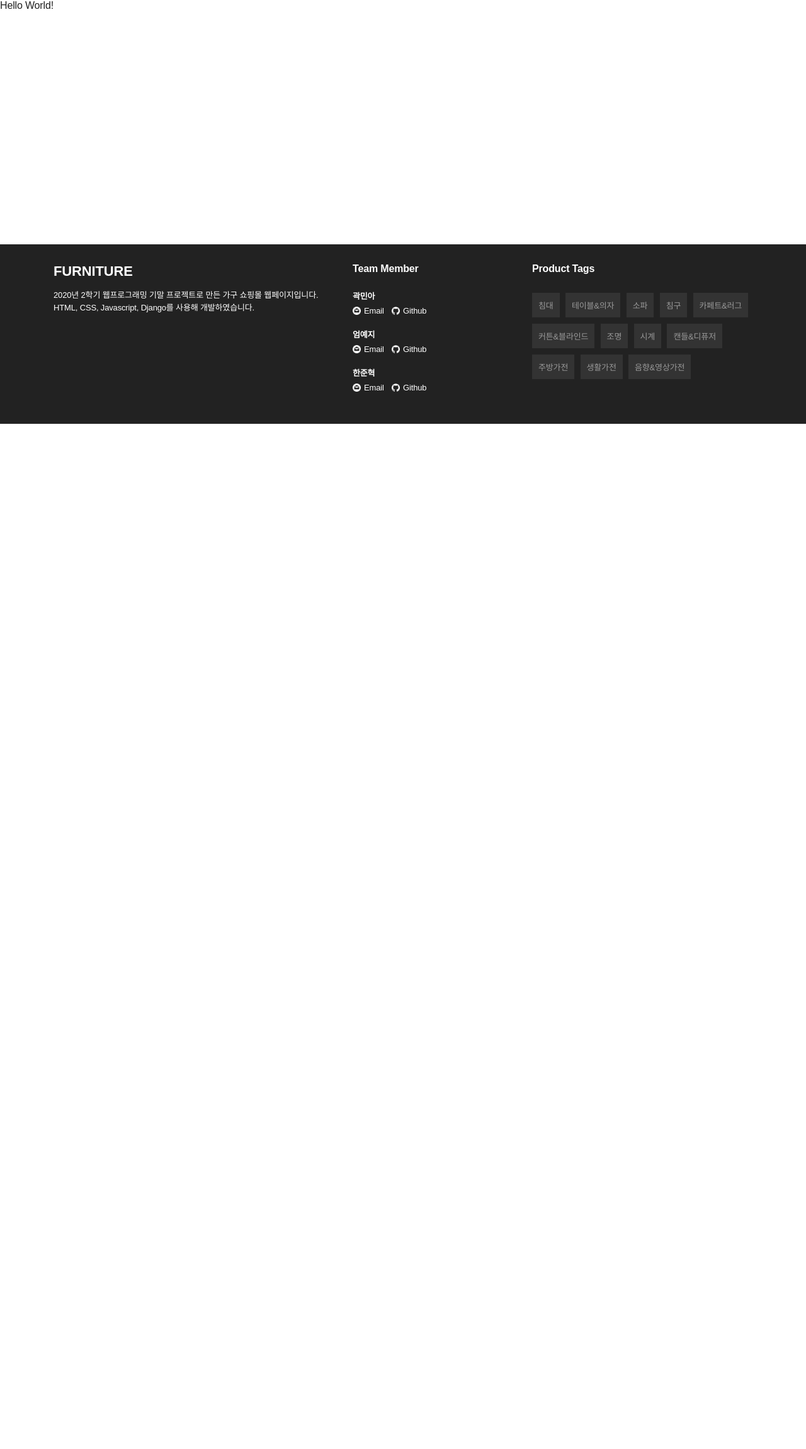
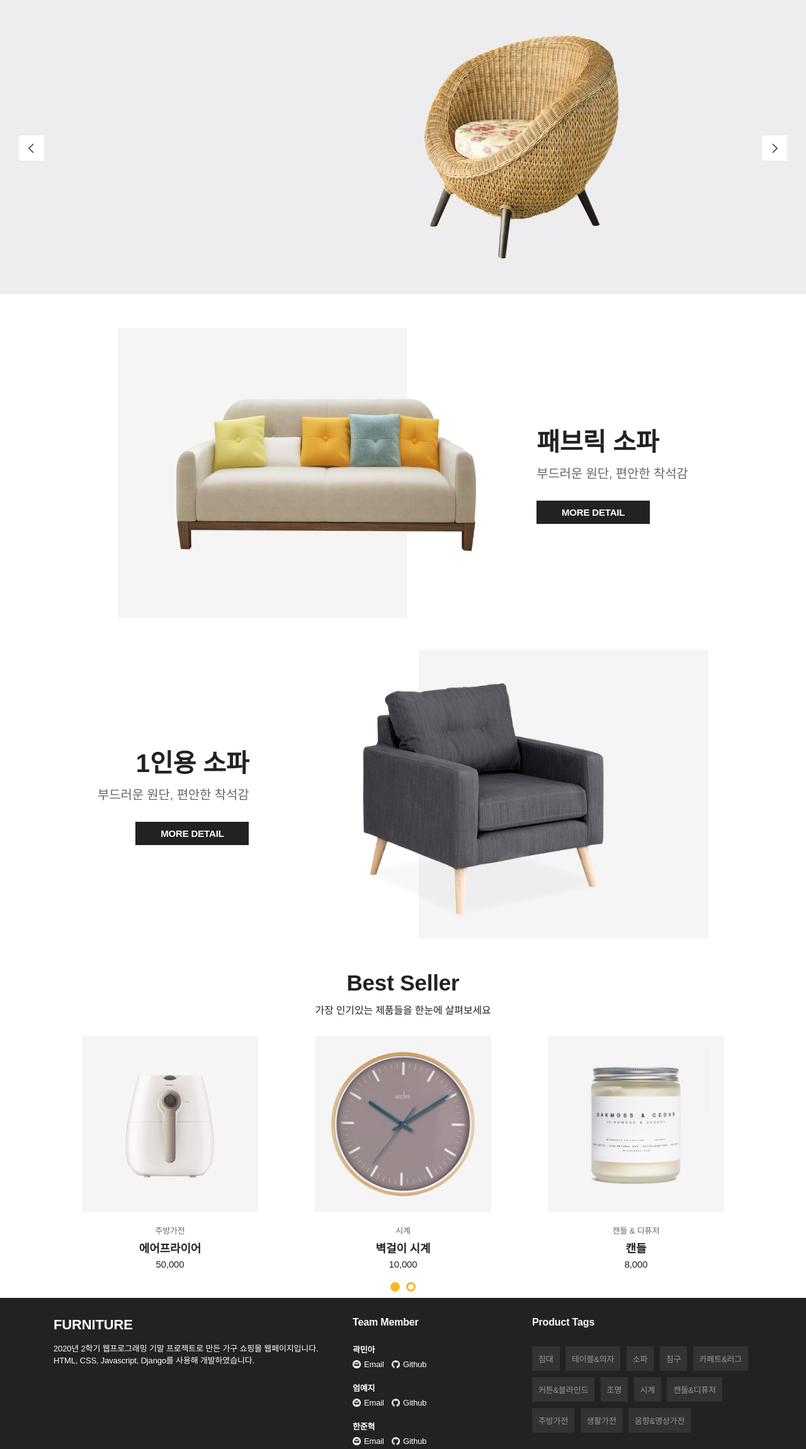
Before and after one commit to Han-Joon-Hyeok/Django_Shopping_mall, a Django app: template page/templates/main.html in a window 1280 px wide. Shown: the part 127-2428 px from the top of the page at 63% size. Before the commit the page ends 800 px from the top, so only its background shows below. Run offline with Django 3.2, Linux system fonts and the light colour scheme; the template is opened without the code that fills it, so the values that code supplies are empty; some libraries are stand-ins or nearby versions; some web fonts are replaced.

Commit message:
Add banner & main products & best seller in main page

```diff
--- a/page/static/css/base.css
+++ b/page/static/css/base.css
@@ -216,6 +216,12 @@ input {
   display: none;
 }
 
+/* Content */
+
+.content {
+  z-index: 1;
+}
+
 /* Footer */
 
 .footer {
--- a/page/static/css/main.css
+++ b/page/static/css/main.css
@@ -0,0 +1,216 @@
+/* Banner */
+
+.banner {
+  position: relative;
+  width: 100vw;
+  overflow: hidden;
+  z-index: -2;
+}
+
+.imgs {
+  position: absolute;
+}
+
+.imgs li {
+  float: left;
+}
+
+.imgs img {
+  width: 100vw;
+  height: auto;
+}
+
+.banner-btn span {
+  display: none;
+}
+
+.prev,
+.next {
+  position: absolute;
+  top: 50%;
+  transform: translateY(-50%);
+  width: 40px;
+  height: 40px;
+  background-color: #fff;
+  transition: box-shadow 300ms;
+}
+
+.prev:hover,
+.next:hover {
+  cursor: pointer;
+  box-shadow: 1px 1px 4px rgba(0, 0, 0, 0.2), -1px -1px 4px rgba(0, 0, 0, 0.2);
+}
+
+.prev {
+  margin-left: 30px;
+}
+
+.prev::before {
+  font-family: 'Pe-icon-7-stroke';
+  content: "\e686";
+  font-size: 40px;
+}
+
+.next {
+  right: 0;
+  margin-right: 30px;
+}
+
+.next::before {
+  font-family: 'Pe-icon-7-stroke';
+  content: "\e684";
+  font-size: 40px;
+}
+
+.main-products,
+.best-seller {
+  width: 1140px;
+  padding: 0 15px;
+  margin: 0 auto;
+}
+
+.product {
+  display: flex;
+  justify-content: space-around;
+  align-items: center;
+  flex-wrap: wrap;
+  padding: 0 70px;
+  margin: 50px 0;
+}
+
+.product a {
+  display: block;
+  width: 600px;
+  height: 460px;
+  overflow: hidden;
+}
+
+.product img {
+  translate: scale(1);
+  transition: all 500ms;
+}
+
+.product img:hover {
+  transform: scale(1.1);
+  transition: all 500ms;
+}
+
+.product-desc h2 {
+  font-size: 40px;
+  font-weight: 900;
+  margin-bottom: 8px;
+}
+
+.product:last-child h2 {
+  text-align: right;
+}
+
+.product-desc p {
+  font-size: 20px;
+  color: #666666;
+  margin-bottom: 30px;
+}
+
+.product-desc a {
+  display: block;
+  width: 180px;
+  height: fit-content;
+  background-color: #222;
+  color: #fff;
+  font-size: 15px;
+  font-weight: 700;
+  text-align: center;
+  text-transform: uppercase;
+  padding: 10px 0;
+  transition: all 500ms;
+}
+
+.product:last-child a {
+  margin-left: auto;
+}
+
+.product-desc a:hover {
+  background-color: #F9B61E;
+  color: #fff;
+}
+
+.best-seller {
+  text-align: center;
+}
+
+.best-seller h2 {
+  font-size: 35px;
+  font-weight: 900;
+  margin-bottom: 10px;
+}
+
+.best-seller > p {
+  font-size: 16px;
+  margin-bottom: 30px;
+}
+
+.best-products {
+  position: relative;
+  overflow: hidden;
+}
+
+.best-list {
+  position: absolute;
+}
+
+.best-list-item {
+  width: 370px;
+  float: left;
+  padding: 30px 20px;
+}
+
+.best-list-item img {
+  width: 280px;
+  height: 280px;
+  background-color: #F5F5F5;
+  padding: 20px;
+  margin-bottom: 15px;
+}
+
+.best-list-item a p {
+  font-size: 13px;
+  color: #666666;
+  margin-bottom: 5px;
+}
+
+.best-list-item h3 {
+  font-size: 18px;
+  font-weight: 900;
+  margin-bottom: 5px;
+}
+
+.best-list-item > p {
+  font-size: 15px;
+}
+
+.best-btn {
+  position: relative;
+  top: -10px;
+  display: flex;
+  justify-content: center;
+  align-items: center;
+}
+
+.best-prev,
+.best-next {
+  width: 15px;
+  height: 15px;
+  background-color: #fff;
+  border: 3px solid #F9B61E;
+  border-radius: 50%;
+  cursor: pointer;
+}
+
+.best-prev {
+  margin-right: 10px;
+  background-color: #F9B61E;
+}
+
+.best-btn span {
+  display: none;
+}
--- /dev/null
+++ b/page/static/js/main.js
@@ -0,0 +1,80 @@
+$(document).ready(function() {
+
+  // Banner
+
+  var $banner = $(".banner").find("ul");
+  var $bannerWidth;
+  var $bannerHeight;
+  var $bannerLength;
+  var rollingId;
+  var elementHeight;
+  var currentImage = 1;
+  var $bestProduct = $(".best-products").find("ul");
+  var $bestWidth;
+  var $bestHeight;
+  var $bestLength;
+  var currentBestProduct = 1;
+
+  $(".banner").mouseover(function() {
+    clearInterval(rollingId);
+  });
+
+  $(".banner").mouseout(function() {
+    rollingId = setInterval(function() { rollingStart(); }, 5000);
+  });
+
+  $(".prev").click(function() {
+    $banner.animate({left: "0px"}, 1000);
+    currentImage = 1;
+  });
+
+  $(".next").click(function() {
+    $banner.animate({left: - $bannerWidth + "px"}, 1000);
+  });
+
+  $(".best-prev").click(function() {
+    $bestProduct.animate({left: "0px"}, 1000);
+    $(".best-prev").css("background-color", "#F9B61E");
+    $(".best-next").css("background-color", "#fff");
+    currentBestProduct = 1;
+  });
+
+  $(".best-next").click(function() {
+    $bestProduct.animate({left: - $bestWidth*3 + "px"}, 1000);
+    $(".best-prev").css("background-color", "#fff");
+    $(".best-next").css("background-color", "#F9B61E");
+    currentBestProduct = 2;
+  });
+
+  rollingId = setInterval(function() { rollingStart(); }, 5000);
+
+  function rollingStart() {
+    if (currentImage == 1) {
+      $banner.animate({left: -$bannerWidth + "px"}, 1000);
+      currentImage = 2;
+    }
+    else {
+      $banner.animate({left: "0px"}, 1000);
+      currentImage = 1;
+    };
+  }
+
+  elementHeight = setInterval(function() { changeHeight(); }, 10);
+
+  function changeHeight() {
+    $bannerWidth = $banner.children().outerWidth();
+    $bannerHeight = $banner.children().outerHeight();
+    $bannerLength = $banner.children().length;
+    $banner.css("width", $bannerWidth * $bannerLength + "px");
+    $banner.css("height", $bannerHeight + "px");
+    $(".banner").css("height", $bannerHeight);
+
+    $bestWidth = $bestProduct.children().outerWidth();
+    $bestHeight = $bestProduct.children().outerHeight();
+    $bestLength = $bestProduct.children().length;
+    $bestProduct.css("width", $bestWidth * $bestLength + "px");
+    $bestProduct.css("height", $bestHeight + "px");
+    $(".best-products").css("height", $bestHeight);
+  }
+
+});
--- a/page/templates/main.html
+++ b/page/templates/main.html
@@ -3,11 +3,101 @@
 
 {% block title%}웹프로그래밍 쇼핑몰{% endblock %}
 {% block link %}{% static 'css/main.css' %}{% endblock %}
+{% block script %}{% static 'js/main.js' '%}{% endblock %}
 
 {% block content %}
-
-<body>
-    Hello World!
-</body>
+<div class="banner">
+  <ul class="imgs">
+    <li><img src="../static/images/banner-1.jpg" alt="배너1" /></li>
+    <li><img src="../static/images/banner-2.jpg" alt="배너2" /></li>
+  </ul>
+  <div class="banner-btn">
+    <div class="prev"><span>prev</span></div>
+    <div class="next"><span>next</span></div>
+  </div>
+</div>
+<section class="main-products">
+  <div class="product">
+    <a href="#">
+      <img src="../static/images/main-product-1.png" alt="패브릭 소파" />
+    </a>
+    <div class="product-desc">
+      <h2>패브릭 소파</h2>
+      <p>부드러운 원단, 편안한 착석감</p>
+      <a href="#">More Detail</a>
+    </div>
+  </div>
+  <div class="product">
+    <div class="product-desc">
+      <h2>1인용 소파</h2>
+      <p>부드러운 원단, 편안한 착석감</p>
+      <a href="#">More Detail</a>
+    </div>
+    <a href="#">
+      <img src="../static/images/main-product-2.png" alt="1인용 소파" />
+    </a>
+</section>
+<section class="best-seller">
+  <div class="best-container">
+    <h2>Best Seller</h2>
+    <p>가장 인기있는 제품들을 한눈에 살펴보세요</p>
+    <div class="best-products">
+      <ul class="best-list">
+        <li class="best-list-item">
+          <a href="#">
+            <img src="../static/images/air-fryer-1.png" alt="에어프라이어" />
+          </a>
+          <a href="#"><p>주방가전</p></a>
+          <a href="#"><h3>에어프라이어</h3></a>
+          <p>50,000</p>
+        </li>
+        <li class="best-list-item">
+          <a href="#">
+            <img src="../static/images/clock-1.png" alt="시계" />
+          </a>
+          <a href="#"><p>시계</p></a>
+          <a href="#"><h3>벽걸이 시계</h3></a>
+          <p>10,000</p>
+        </li>
+        <li class="best-list-item">
+          <a href="#">
+            <img src="../static/images/candle-1.png" alt="캔들" />
+          </a>
+          <a href="#"><p>캔들 & 디퓨저</p></a>
+          <a href="#"><h3>캔들</h3></a>
+          <p>8,000</p>
+        </li>
+        <li class="best-list-item">
+          <a href="#">
+            <img src="../static/images/beam-projector-1.png" alt="빔프로젝터" />
+          </a>
+          <a href="#"><p>생활가전</p></a>
+          <a href="#"><h3>빔프로젝터</h3></a>
+          <p>70,000</p>
+        </li>
+        <li class="best-list-item">
+          <a href="#">
+            <img src="../static/images/bluetooth-speaker-1.png" alt="블루투스 스피커" />
+          </a>
+          <a href="#"><p>음향 & 영상가전</p></a>
+          <a href="#"><h3>블루투스 스피커</h3></a>
+          <p>200,000</p>
+        </li>
+        <li class="best-list-item">
+          <a href="#">
+            <img src="../static/images/lamp-1.png" alt="조명" />
+          </a>
+          <a href="#"><p>조명</p></a>
+          <a href="#"><h3>스탠드 조명</h3></a>
+          <p>30,000</p>
+        </li>
+      </ul>
+    </div>
+    <div class="best-btn">
+      <div class="best-prev"><span>베스트 상품 이전 슬라이드</span></div>
+      <div class="best-next"><span>베스트 상품 다음 슬라이드</span></div>
+    </div>
+  </div>
+</section>
 
 {% endblock %}
```
Also changed, not shown: page/static/css/login.css (+93 -21 lines), page/static/images/air-fryer-1.png (added), page/static/images/banner-1.jpg (added), page/static/images/banner-2.jpg (added), page/static/images/beam-projector-1.png (added), page/static/images/bluetooth-speaker-1.png (added), page/static/images/candle-1.png (added), page/static/images/clock-1.png (added), page/static/images/lamp-1.png (added), page/static/images/main-product-1.png (added), page/static/images/main-product-2.png (added).
